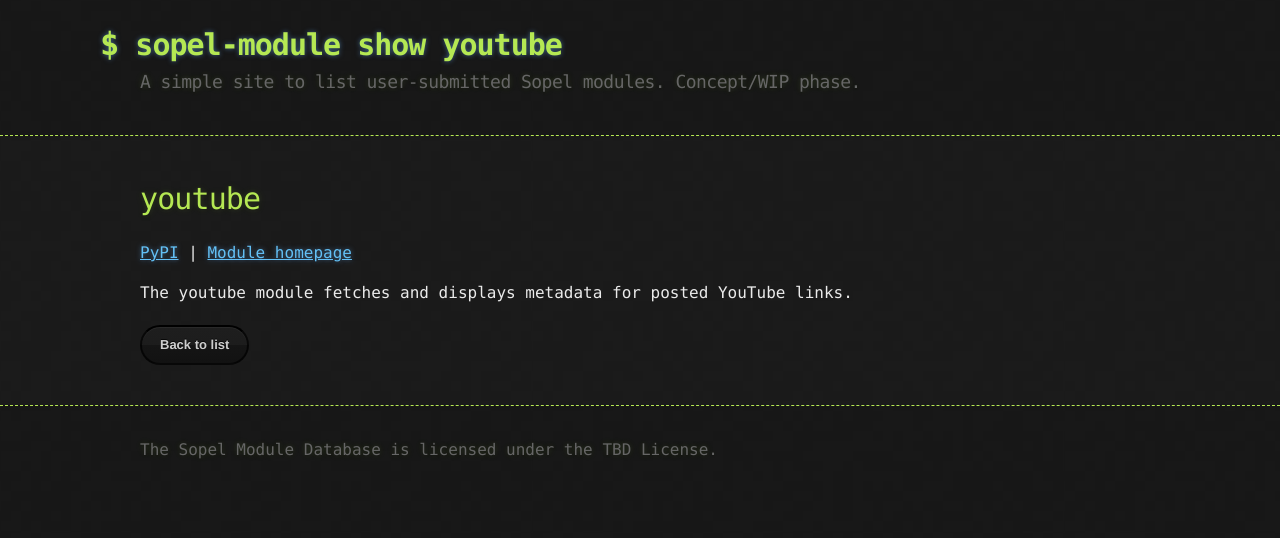
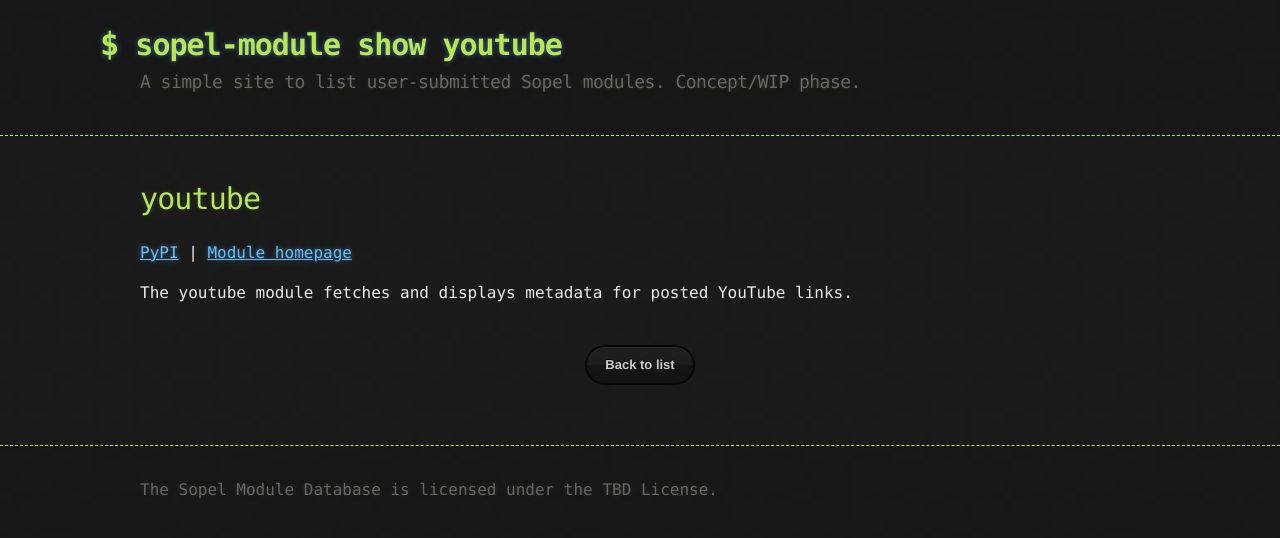
Before and after one commit to sopel-irc/plugin-db, a Jekyll site: the page built from _modules/youtube.md, in a window 1280 px wide. Shown: the top 538 px of the page. Built offline with Jekyll 4.4.1, drawn with Linux system fonts in a browser that asks for light colours.

Commit message:
Improve styling of "back button"
Hopefully in a way that allows easy future expansion if a top nav-bar
ever becomes necessary.

```diff
--- a/_layouts/default.html
+++ b/_layouts/default.html
@@ -23,8 +23,8 @@
     <div class="container">
       <section id="main_content">
         {{ content }}
+        {% if page.url != '/' %}<nav><a class="btn" href="/">Back to list</a></nav>{% endif %}
       </section>
-      {% if page.url != '/' %}<nav><a class="btn" href="/">Back to list</a></nav>{% endif %}
     </div>
 
     <footer>
--- a/_sass/jekyll-theme-hacker.scss
+++ b/_sass/jekyll-theme-hacker.scss
@@ -142,6 +142,12 @@
   text-transform: uppercase;
   color: #999;
   margin: 0 0 5px 0;
+}
+
+#main_content nav:last-child {
+  margin: 40px 0 0;
+  text-align: center;
+  margin-bottom: 0;
 }
 
 dt {
```
